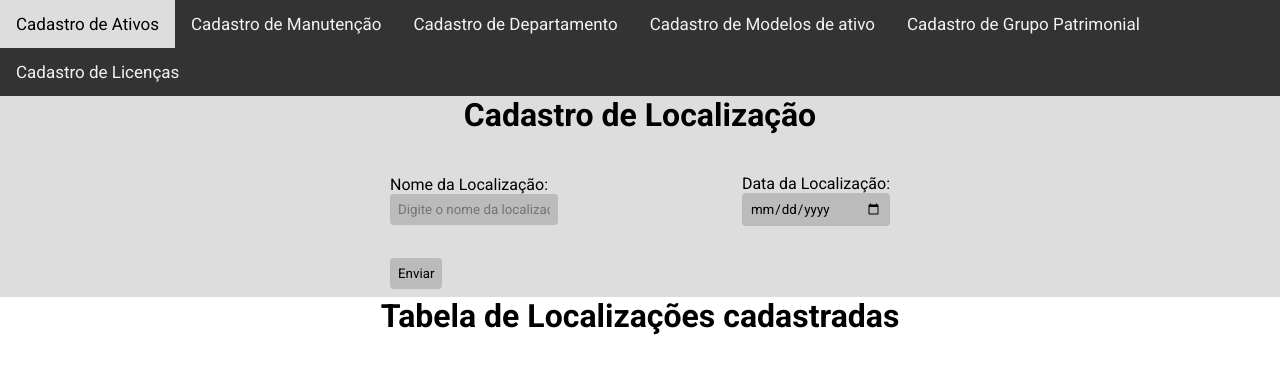
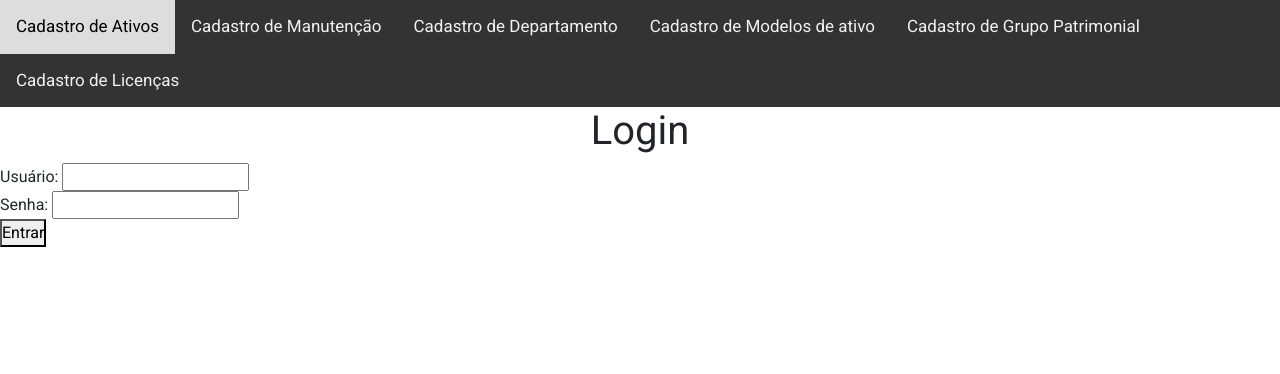
Before and after one commit to GabrielTurri/controle-ativos, a Flask app: page / in a window 1280 px wide. Shown: the top 374 px of the page. Run offline with Flask 3, Linux system fonts and the light colour scheme.

Commit message:
tela de login

```diff
--- a/templates/index.html
+++ b/templates/index.html
@@ -1,26 +1,19 @@
 {% extends "layout.html" %}
 
-{% block title%} - Localização {% endblock%}
 {% block main %}
 
-  <div id="cadastro-local">
-    <h1>Cadastro de Localização</h1>
-
-    <form action="">
-      <div class="local-inputs">
-        <div class="nome-input">
-          <label for="nome_local">Nome da Localização:</label>
-          <input id="nome_local "type="text" placeholder="Digite o nome da localização">
-        </div>
-        <div class="data-input">
-          <label for="data_local">Data da Localização:</label>
-          <input id="data_local "type="date" placeholder="Digite o data da localização">
-        </div>
-      </div>
-      <input type="button" value="Enviar" onClick="showCadLocal()">
-    </form>
-  </div>
   <div>
-    <h1>Tabela de Localizações cadastradas</h1>
+    <h1>Login</h1>
+    <div>
+      <label for="username">Usuário:</label>
+      <input type="text">
+    </div>
+    <div>
+      <label for="senha">Senha:</label>
+      <input type="password">
+    </div>
+    <a href="{{ url_for('cadastroAtivos') }}">
+      <button>Entrar</button>
+    </a>
   </div>
 {% endblock %}
--- a/templates/layout.html
+++ b/templates/layout.html
@@ -6,6 +6,7 @@
 
   <meta charset="UTF-8">
   <meta name="viewport" content="width=device-width, initial-scale=1.0">
+  <link href="https://cdn.jsdelivr.net/npm/bootstrap@5.3.2/dist/css/bootstrap.min.css" rel="stylesheet" integrity="sha384-T3c6CoIi6uLrA9TneNEoa7RxnatzjcDSCmG1MXxSR1GAsXEV/Dwwykc2MPK8M2HN" crossorigin="anonymous">
 
   <link href="https://fonts.googleapis.com/css2?family=Roboto+Mono:wght@700&family=Roboto:wght@400;700&display=swap" rel="stylesheet">
   {% block head %}{% endblock %}
```
Also changed, not shown: templates/cadastro-departamento.html (added, +26 -0 lines).
